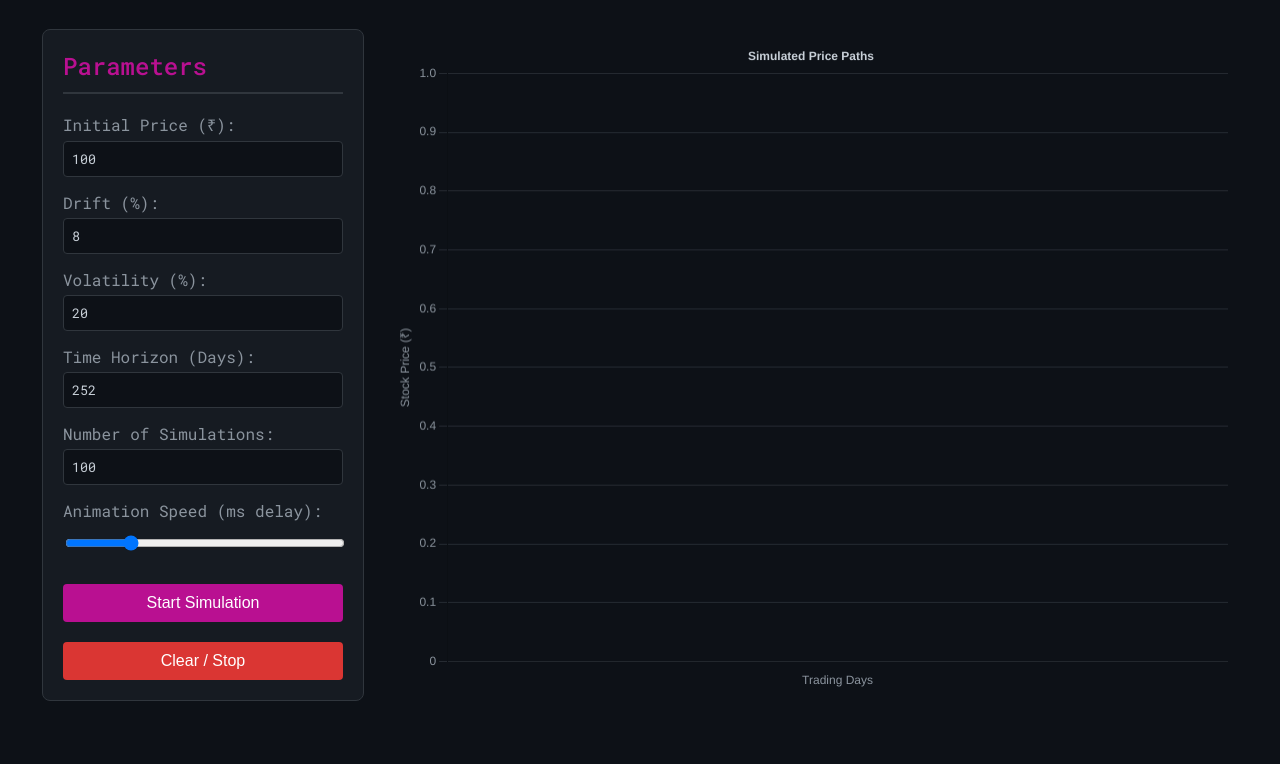
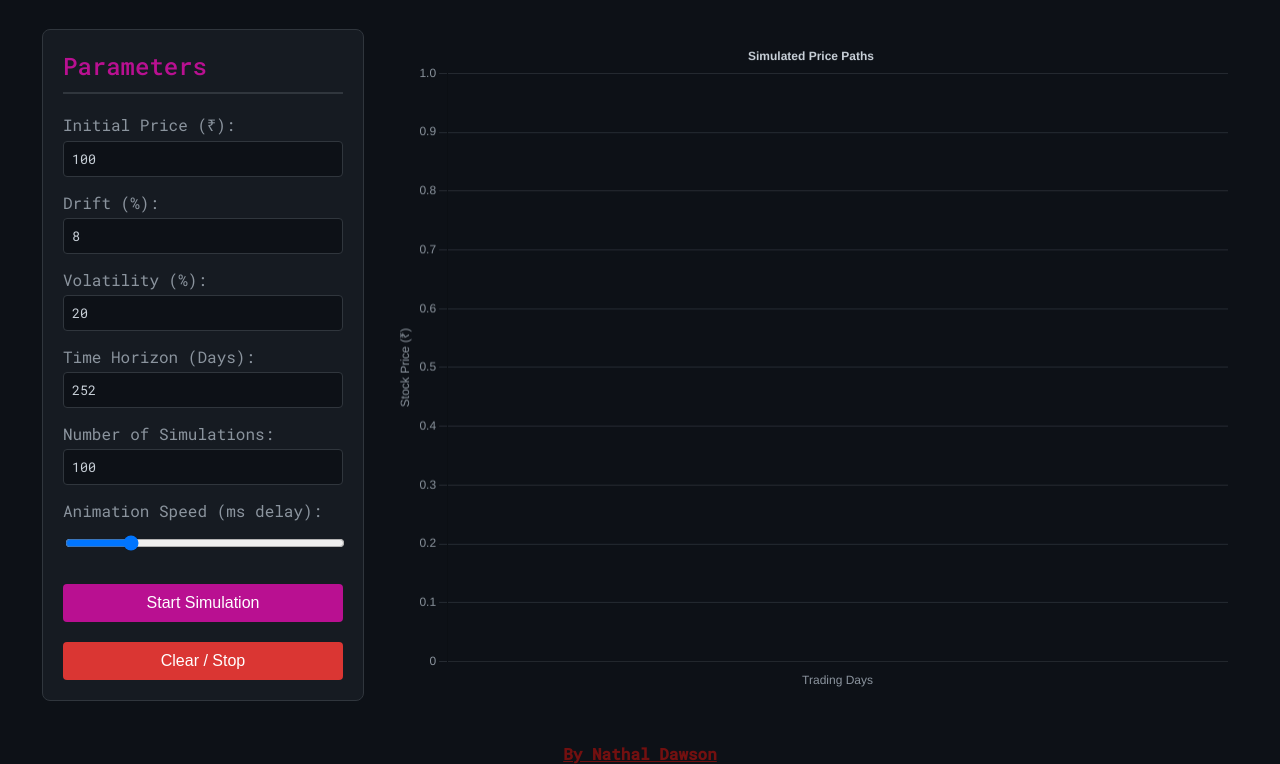
Before and after one commit to Nathaldawson/Monte_Carlo_Simulator, a plain HTML site: page index.html in a window 1280 px wide. Shown: the part 87-851 px from the top of the page. Before the commit the page ends 800 px from the top, so only its background shows below. Drawn offline with nearby package versions, Linux system fonts and the light colour scheme.

Commit message:
Update index.html

```diff
--- a/index.html
+++ b/index.html
@@ -152,6 +152,12 @@
             <canvas id="simulationChart"></canvas>
         </div>
     </div>
+
+        <footer class="footer" style="text-align: center; margin-top: 2em;">
+        <a href="https://www.linkedin.com/in/nathal-dawson-com/" target="_blank" rel="noopener" style="color: #721010; text-decoration: underline; font-weight: bold;">
+          By Nathal Dawson
+        </a>
+    </footer>
 
     <script>
         document.addEventListener('DOMContentLoaded', () => {
@@ -319,4 +325,5 @@
         });
     </script>
 </body>
+
 </html>
```
